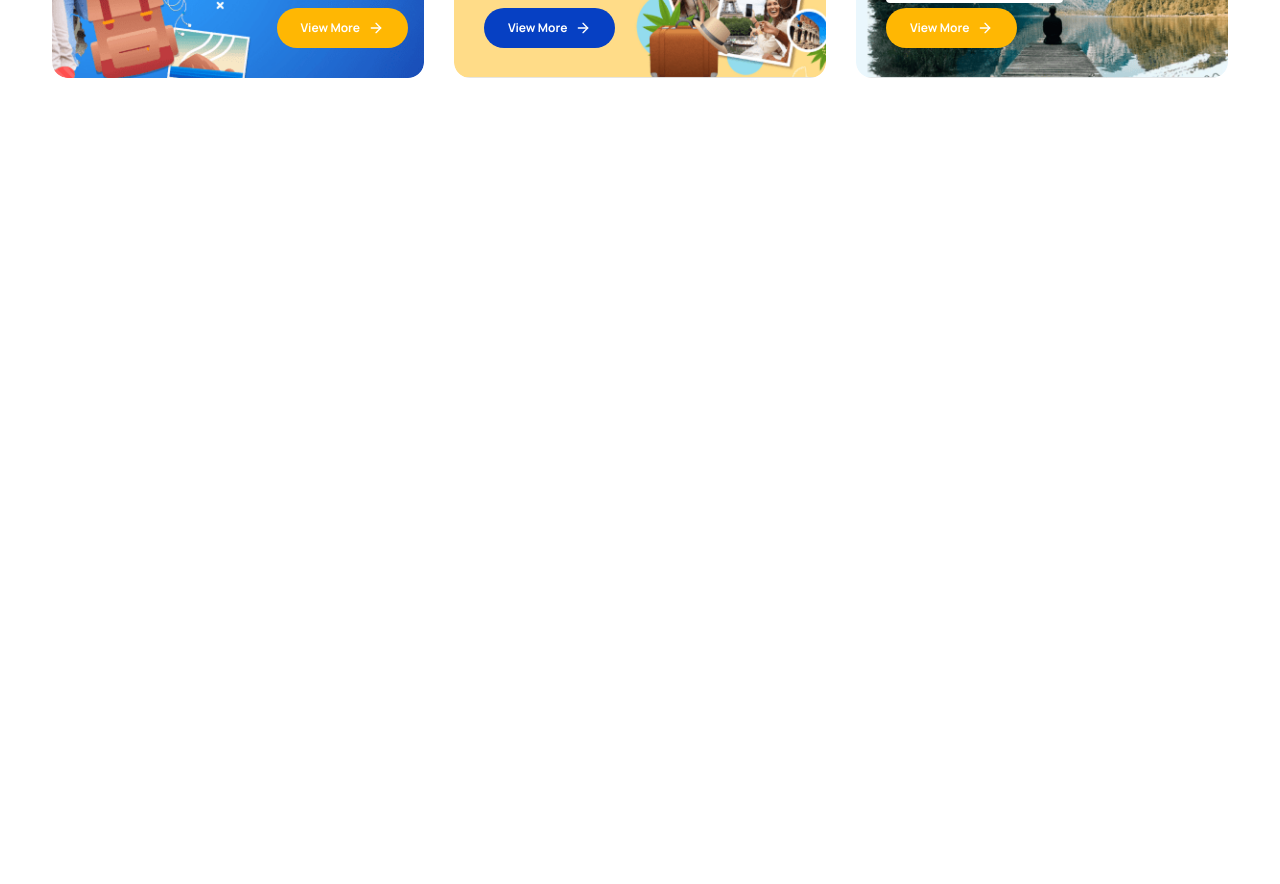
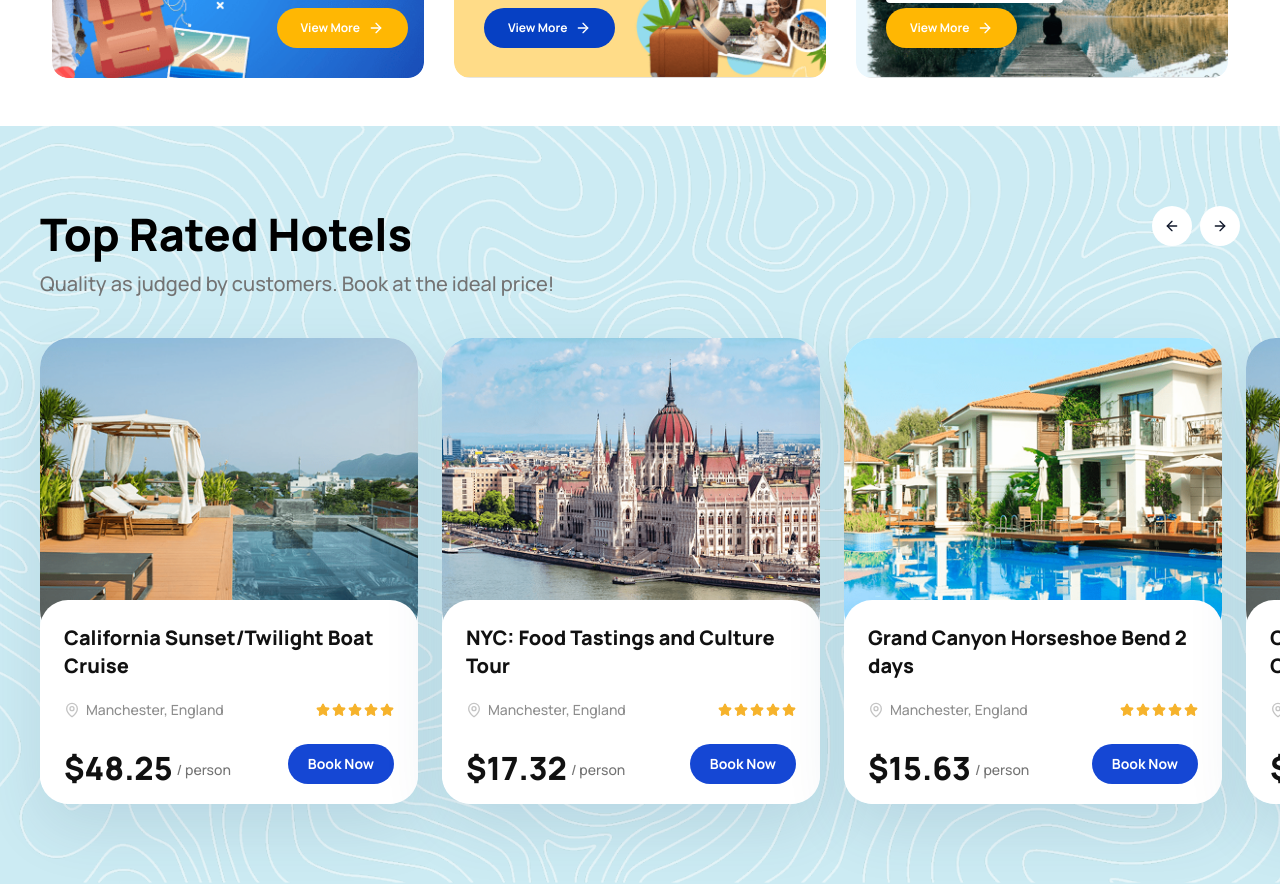
Before and after one commit to sazzad731/tripBooking-ai, a Next.js app: page / in a window 1280 px wide. Shown: the part 2900-3784 px from the top of the page. Before the commit the page ends 3026 px from the top, so only its background shows below. Built offline with nearby package versions, Linux system fonts and the light colour scheme.

Commit message:
[DONE]: top rated hotels section created

```diff
--- a/src/app/page.tsx
+++ b/src/app/page.tsx
@@ -3,6 +3,7 @@ import FeaturedTours from "@/components/FeaturedTours";
 import { Header } from "@/components/Header";
 import Hero from "@/components/Hero";
 import SpecialTripsOffers from "@/components/SpecialTripsOffers";
+import TopRatedHotels from "@/components/TopRatedHotels";
 import TrustedBy from "@/components/TrustedBy";
 
 export default function Home() {
@@ -13,7 +14,8 @@ export default function Home() {
       <TrustedBy />
       <Destinations />
       <FeaturedTours />
-      <SpecialTripsOffers/>
+      <SpecialTripsOffers />
+      <TopRatedHotels/>
     </>
   );
 }
--- /dev/null
+++ b/src/components/TopRatedHotels.tsx
@@ -0,0 +1,172 @@
+"use client";
+
+import Image from "next/image";
+import useEmblaCarousel from "embla-carousel-react";
+import { ArrowLeft, ArrowRight, MapPin, Star } from "lucide-react";
+
+const topRatedHotels = [
+  {
+    id: 1,
+    title: "California Sunset/Twilight Boat Cruise",
+    location: "Manchester, England",
+    price: "$48.25",
+    image: "/featured-tours/featured1.png",
+  },
+  {
+    id: 2,
+    title: "NYC: Food Tastings and Culture Tour",
+    location: "Manchester, England",
+    price: "$17.32",
+    image: "/featured-tours/featured2.png",
+  },
+  {
+    id: 3,
+    title: "Grand Canyon Horseshoe Bend 2 days",
+    location: "Manchester, England",
+    price: "$15.63",
+    image: "/featured-tours/featured3.png",
+  },
+  {
+    id: 4,
+    title: "California Sunset/Twilight Boat Cruise",
+    location: "Manchester, England",
+    price: "$48.25",
+    image: "/featured-tours/featured1.png",
+  },
+];
+
+export default function TopRatedHotels() {
+  const [emblaRef, emblaApi] = useEmblaCarousel({
+    align: "start",
+    loop: false,
+    slidesToScroll: 1,
+  });
+
+  const scrollPrev = () => emblaApi?.scrollPrev();
+  const scrollNext = () => emblaApi?.scrollNext();
+
+  return (
+    <section
+      className="overflow-hidden py-16 md:py-20"
+      style={{
+        backgroundImage: "url('/top-rated-hotels-bg.png')",
+        backgroundPosition: "center",
+        backgroundSize: "cover",
+      }}
+    >
+      <div className="max-w-312 mx-auto px-4 md:px-6">
+        <div className="mb-10 flex items-start justify-between gap-6">
+          <div>
+            <h2 className="text-[clamp(28px,3.5vw,52px)] font-extrabold leading-tight text-black">
+              Top Rated Hotels
+            </h2>
+            <p className="mt-2 text-base font-medium text-[#737373] md:text-xl">
+              Quality as judged by customers. Book at the ideal price!
+            </p>
+          </div>
+
+          <div className="hidden items-center gap-2 md:flex">
+            <button
+              type="button"
+              onClick={scrollPrev}
+              aria-label="View previous hotels"
+              className="flex h-10 w-10 items-center justify-center rounded-full bg-white cursor-pointer"
+            >
+              <ArrowLeft className="h-4 w-4" />
+            </button>
+            <button
+              type="button"
+              onClick={scrollNext}
+              aria-label="View next hotels"
+              className="flex h-10 w-10 items-center justify-center rounded-full bg-white cursor-pointer"
+            >
+              <ArrowRight className="h-4 w-4" />
+            </button>
+          </div>
+        </div>
+
+        <div className="" ref={emblaRef}>
+          <div className="flex gap-5 md:gap-6">
+            {topRatedHotels.map((hotel) => (
+              <article
+                key={hotel.id}
+                className="min-w-0 flex-[0_0_86%] sm:flex-[0_0_58%] lg:flex-[0_0_31.5%]"
+              >
+                <div className="group h-full rounded-[30px] bg-white/70 shadow-[0_24px_60px_rgba(38,73,110,0.12)] backdrop-blur-[1px]">
+                  <div className="relative aspect-10/8 overflow-hidden rounded-[30px]">
+                    <Image
+                      src={hotel.image}
+                      alt={hotel.title}
+                      fill
+                      sizes="(max-width: 640px) 86vw, (max-width: 1024px) 58vw, 32vw"
+                      className="object-cover transition-transform duration-500 group-hover:scale-105"
+                    />
+                  </div>
+
+                  <div className="relative z-10 -mt-10 rounded-[28px] bg-white px-5 pb-5 pt-6 md:px-6">
+                    <h3 className="min-h-16 text-[20px] font-extrabold leading-snug text-[#111111]">
+                      {hotel.title}
+                    </h3>
+
+                    <div className="mt-3 flex flex-wrap items-center justify-between gap-2">
+                      <div className="flex items-center gap-1.5 text-sm font-medium text-[#8D8D8D]">
+                        <MapPin className="h-4 w-4 text-[#C4C4C4]" />
+                        <span>{hotel.location}</span>
+                      </div>
+
+                      <div className="flex items-center gap-0.5 text-brand-accent">
+                        {Array.from({ length: 5 }).map((_, index) => (
+                          <Star
+                            key={index}
+                            className="h-3.5 w-3.5 fill-current"
+                          />
+                        ))}
+                      </div>
+                    </div>
+
+                    <div className="mt-6 flex items-end justify-between gap-4">
+                      <p className="flex items-end gap-1">
+                        <span className="text-[32px] font-extrabold leading-none text-[#111111]">
+                          {hotel.price}
+                        </span>
+                        <span className="pb-1 text-sm font-medium text-[#737373]">
+                          / person
+                        </span>
+                      </p>
+
+                      <button
+                        type="button"
+                        className="rounded-full bg-brand-primary px-5 py-2.5 text-sm font-bold text-white transition hover:bg-brand-primary-deep cursor-pointer"
+                      >
+                        Book Now
+                      </button>
+                    </div>
+                  </div>
+                </div>
+              </article>
+            ))}
+          </div>
+        </div>
+
+        <div className="mt-8 flex items-center justify-center gap-2 md:hidden">
+          <button
+            type="button"
+            onClick={scrollPrev}
+            aria-label="View previous hotels"
+            className="flex h-11 w-11 items-center justify-center rounded-full bg-white text-[#64748B] shadow-[0_10px_24px_rgba(54,84,120,0.12)] transition hover:bg-[#F8FAFC] cursor-pointer"
+          >
+            <ArrowLeft className="h-4 w-4" />
+          </button>
+          <button
+            type="button"
+            onClick={scrollNext}
+            aria-label="View next hotels"
+            className="flex h-11 w-11 items-center justify-center rounded-full bg-white text-[#64748B] shadow-[0_10px_24px_rgba(54,84,120,0.12)] transition hover:bg-[#F8FAFC] cursor-pointer"
+          >
+            <ArrowRight className="h-4 w-4" />
+          </button>
+        </div>
+      </div>
+    </section>
+  );
+}
```
Also changed, not shown: public/top-rated-hotels-bg.png (added).
